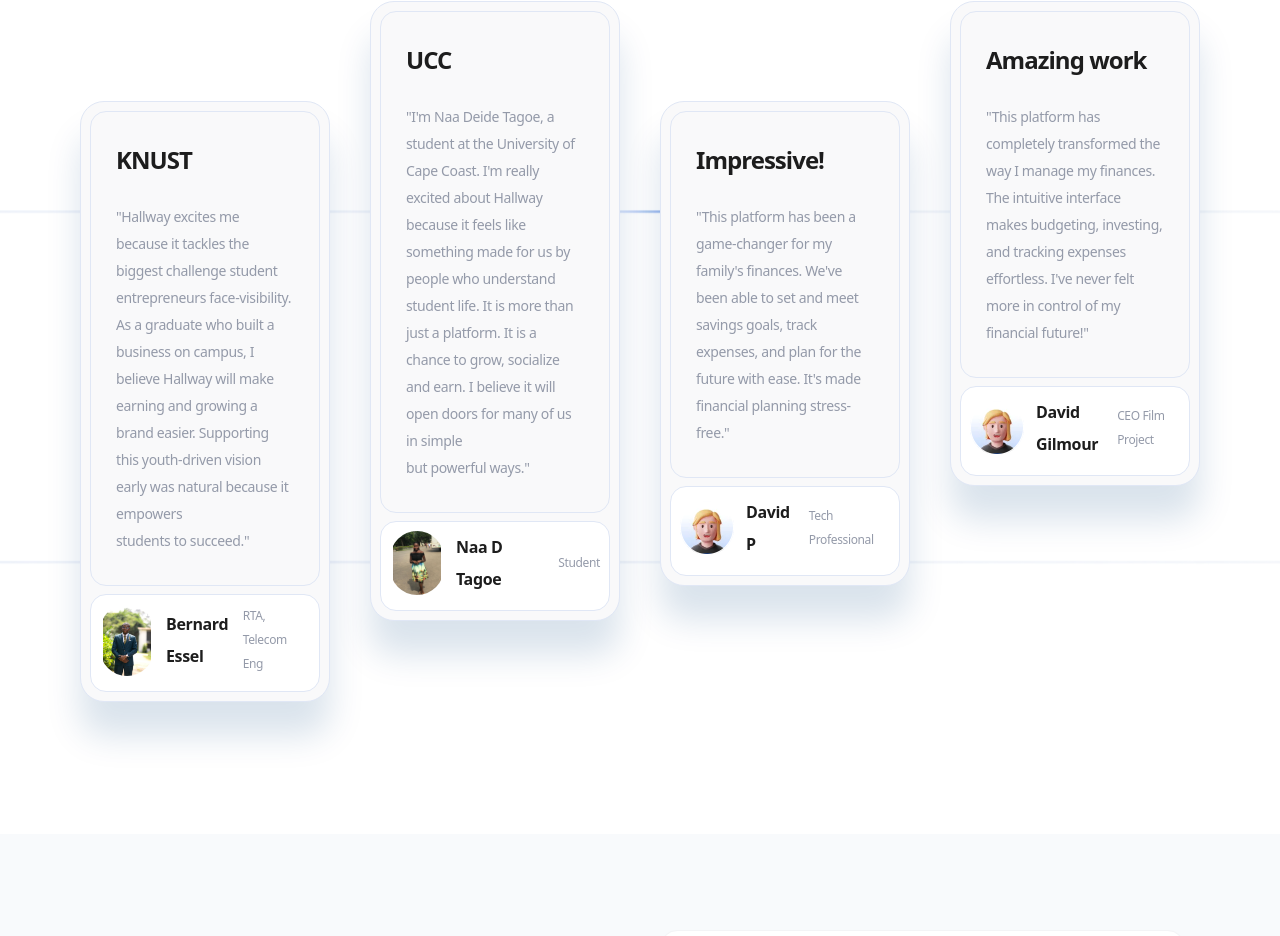
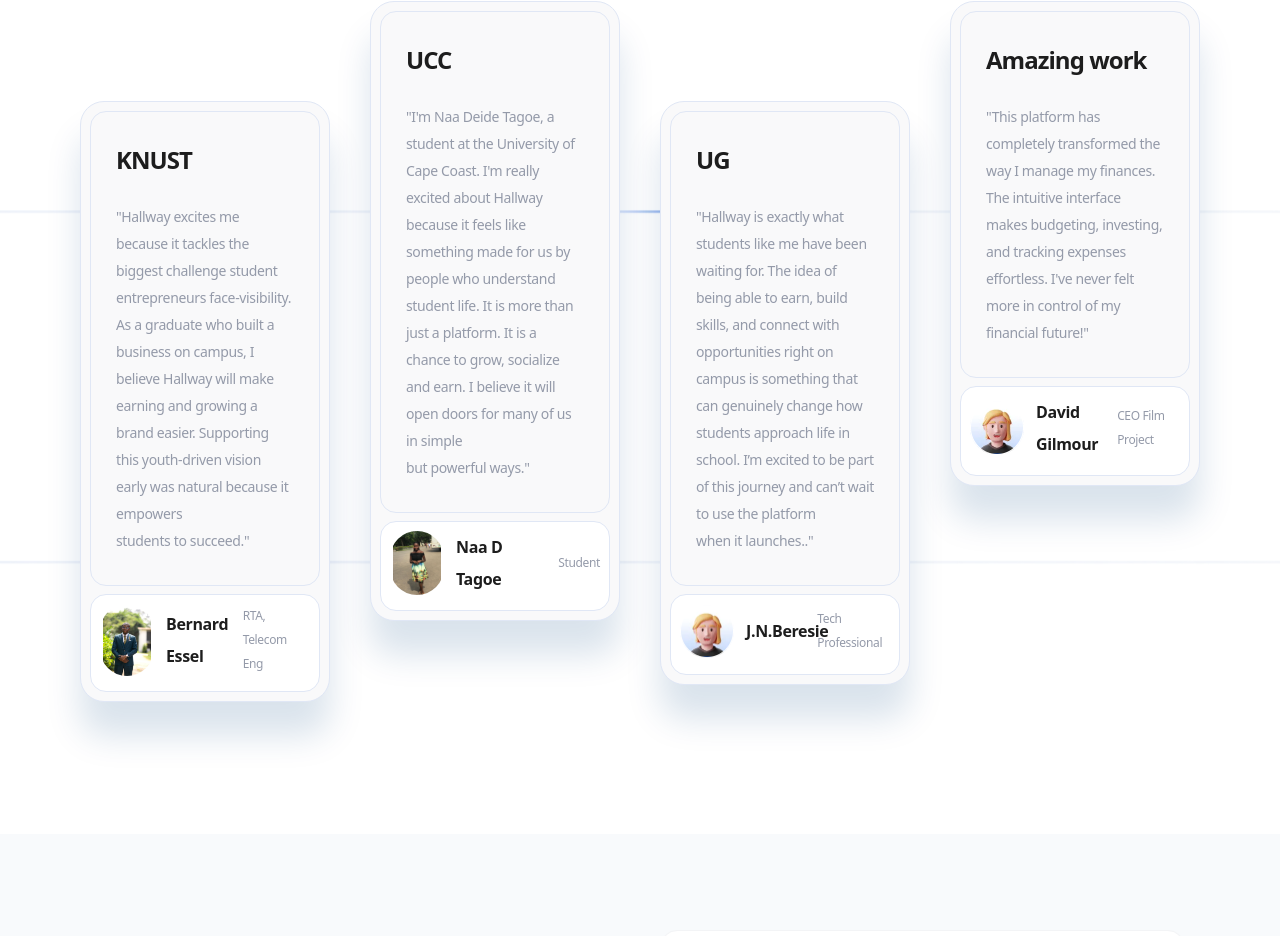
Before and after one commit to thouartdarkens-ux/pixel-perfect-clone-38, a React (Vite) app: page /BecomeaVendor in a window 1280 px wide. Shown: the part 3551-4487 px from the top of the page. Built offline with nearby package versions, Linux system fonts and the light colour scheme.

Commit message:
Update TestimonialsSection.tsx

```diff
--- a/src/components/TestimonialsSection.tsx
+++ b/src/components/TestimonialsSection.tsx
@@ -18,9 +18,9 @@
   className: "max-md:mt-5"
 }, {
   id: 3,
-  heading: "Impressive!",
-  quote: "\"This platform has been a game-changer for my family's finances. We've been able to set and meet savings goals, track expenses, and plan for the future with ease. It's made financial planning stress-free.\"",
-  authorName: "David P",
+  heading: "UG",
+  quote: "\"Hallway is exactly what students like me have been waiting for. The idea of being able to earn, build skills, and connect with opportunities right on campus is something that can genuinely change how students approach life in school. I’m excited to be part of this journey and can’t wait to use the platform when it launches..\"",
+  authorName: "J.N.Beresie",
   authorTitle: "Tech Professional",
   authorAvatar: "/images/avatar-james.png",
   className: "mt-[100px] max-md:mt-10"
```
